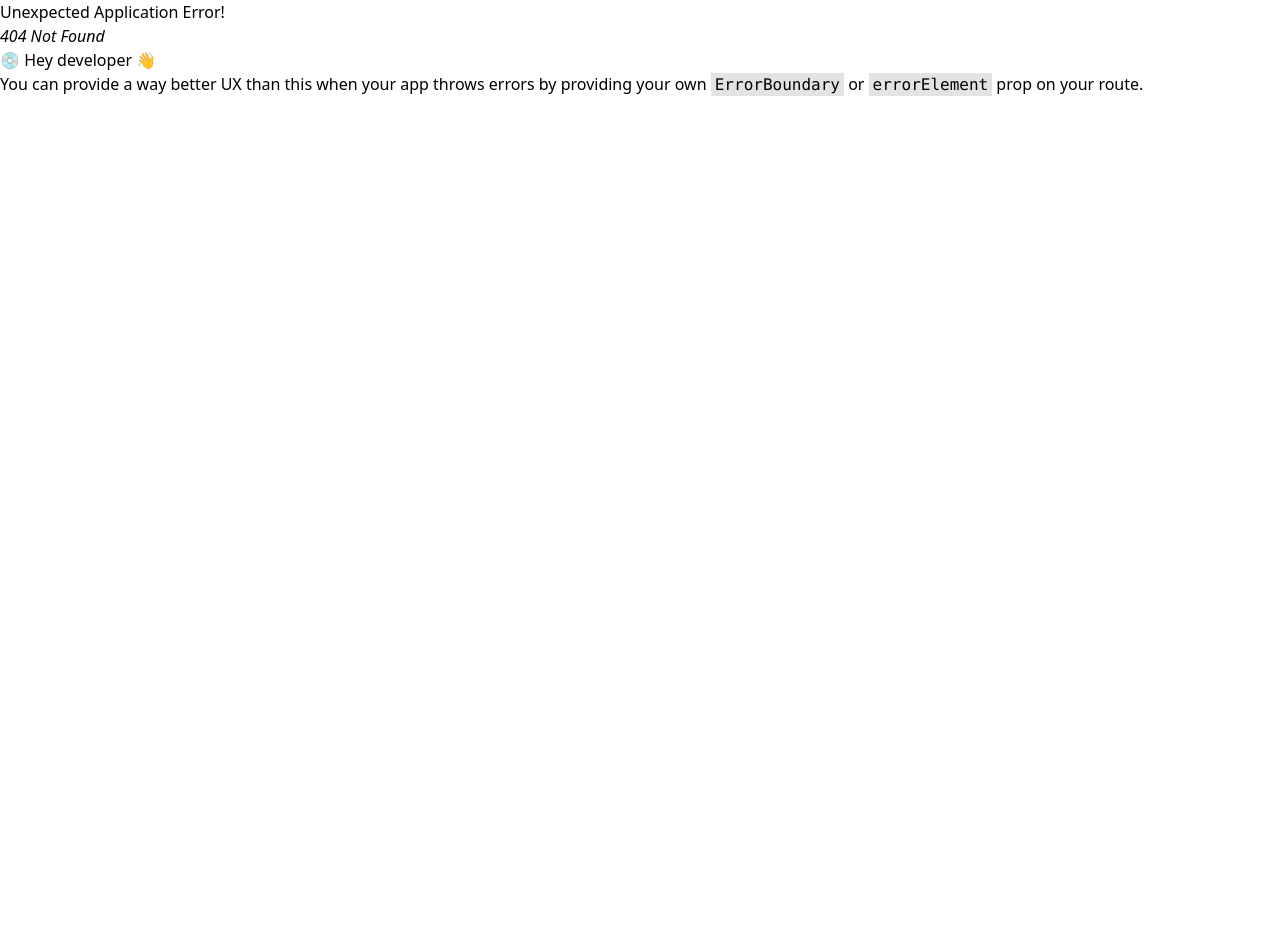
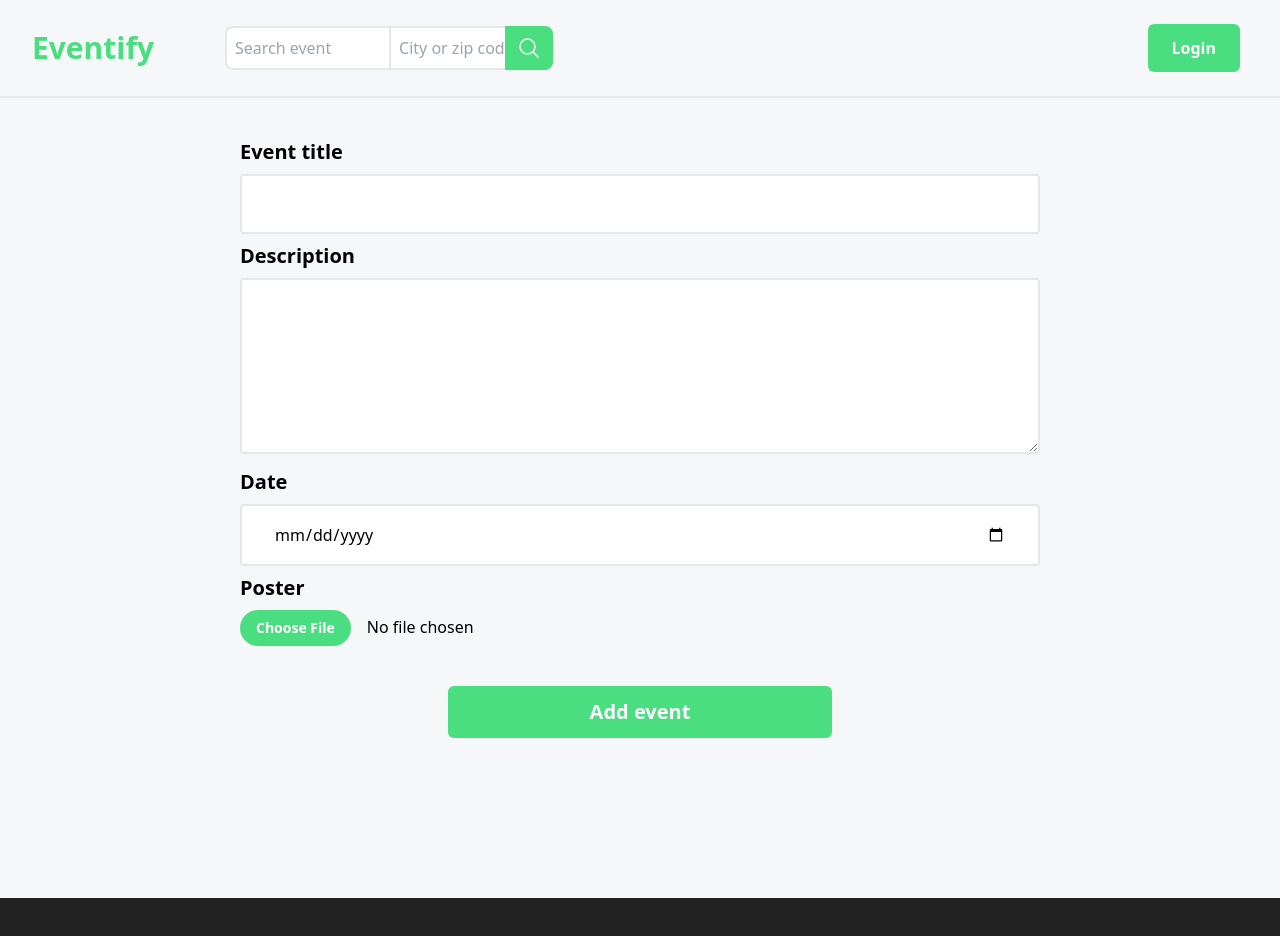
Before and after one commit to Shaymoun/eventify, a React (Vite) app in the folder frontend/: page /add-event in a window 1280 px wide. Before the commit this address had no page. Shown: the top 936 px of the page. Before the commit the page ends 800 px from the top, so only its background shows below. Built offline with nearby package versions, Linux system fonts and the light colour scheme.

Commit message:
feat: Added dummy auth feature using localStorage.

```diff
--- a/frontend/src/App.jsx
+++ b/frontend/src/App.jsx
@@ -16,16 +16,16 @@ function App() {
 			children: [
 				{ index: true, element: <HomePage /> },
 				{ path: "profile", element: <ProfilePage /> },
-
 				{
 					path: "my-events",
 					children: [
 						{ index: true, element: <MyEventsPage /> },
-						{ path: "add-event", element: <AddEventPage /> },
+
 						{ path: ":eventId", element: <EventDetailPage /> },
 						{ path: ":eventId/edit", element: <EditEventPage /> },
 					],
 				},
+				{ path: "add-event", element: <AddEventPage /> },
 			],
 		},
 	])
--- a/frontend/src/components/DesktopNavigation.jsx
+++ b/frontend/src/components/DesktopNavigation.jsx
@@ -1,4 +1,4 @@
-import { useContext } from "react"
+import { useContext, useState } from "react"
 import { Link, NavLink } from "react-router-dom"
 import { EventifyContext } from "../store/eventify-context"
 import SearchBar from "./SearchBar"
@@ -6,8 +6,13 @@ import LogInForm from "./LogInForm"
 import Button from "../ui/Button"
 import Modal from "../ui/Modal"
 
-const DesktopNavigation = () => {
-	const { isLoggedIn } = useContext(EventifyContext)
+const DesktopNavigation = ({
+	isLogInFormVisible,
+	openLogInModal,
+	closeLogInModal,
+}) => {
+	const { isLoggedIn, logOut } = useContext(EventifyContext)
+
 	return (
 		<div className='max-[1024px]:hidden lg:block border-b-2 p-2 bg-primary-bg'>
 			<header className='flex justify-around items-center overflow-x-hidden'>
@@ -37,16 +42,20 @@ const DesktopNavigation = () => {
 									Profile
 								</NavLink>
 							</ul>
-							<Button className='ml-auto mr-8'>Logout</Button>
+							<Button className='ml-auto mr-8' onClick={logOut}>
+								Logout
+							</Button>
 						</div>
 					)}
 					{!isLoggedIn && (
 						<div className='flex'>
-							<Button className='ml-auto mr-8'>Login</Button>
+							<Button className='ml-auto mr-8' onClick={openLogInModal}>
+								Login
+							</Button>
 						</div>
 					)}
-					<Modal>
-						<LogInForm />
+					<Modal open={isLogInFormVisible}>
+						<LogInForm onClose={closeLogInModal} />
 					</Modal>
 				</nav>
 			</header>
--- a/frontend/src/components/LogInForm.jsx
+++ b/frontend/src/components/LogInForm.jsx
@@ -1,11 +1,15 @@
+import { useContext } from "react"
 import Button from "../ui/Button"
 import { XMarkIcon } from "@heroicons/react/24/outline"
+import { EventifyContext } from "../store/eventify-context"
 
-const LogInForm = () => {
+const LogInForm = ({ onClose }) => {
+	const { logIn } = useContext(EventifyContext)
+
 	return (
 		<>
 			<div className='flex justify-end'>
-				<button className="p-1">
+				<button className='p-1' onClick={onClose}>
 					<XMarkIcon className='block h-6 w-6' />
 				</button>
 			</div>
@@ -13,7 +17,7 @@ const LogInForm = () => {
 				Login
 			</h2>
 			<div className='flex justify-center w-full p-4 mx-auto md:p-8 lg:items-center'>
-				<form action='' className='flex flex-col justify-around w-full'>
+				<form className='flex flex-col justify-around w-full' onSubmit={logIn}>
 					<div>
 						<label htmlFor='email' className='block py-2 text-xl font-semibold'>
 							E-mail
--- a/frontend/src/components/MainNavigation.jsx
+++ b/frontend/src/components/MainNavigation.jsx
@@ -1,5 +1,5 @@
 import { Link, NavLink } from "react-router-dom"
-import { useContext } from "react"
+import { useContext, useEffect, useState } from "react"
 import NavigationButton from "../ui/NavigationButton"
 import { EventifyContext } from "../store/eventify-context"
 import SearchButton from "../ui/SearchButton"
@@ -8,10 +8,36 @@ import DesktopNavigation from "./DesktopNavigation"
 import MobileNavigation from "./MobileNavigation"
 
 const MainNavigation = () => {
+	const [isLogInFormVisible, setIsLogInFormVisible] = useState(false)
+	const { isLoggedIn, logIn, logOut } = useContext(EventifyContext)
+
+	const openLogInModal = () => {
+		setIsLogInFormVisible(true)
+	}
+	const closeLogInModal = () => {
+		setIsLogInFormVisible(false)
+	}
+	useEffect(() => {
+		const isLoggedIn = localStorage.getItem("isLoggedIn")
+		if (isLoggedIn === "1") {
+			logIn()
+		} else {
+			logOut()
+		}
+	}, [])
+
 	return (
 		<>
-			<MobileNavigation />
-			<DesktopNavigation />
+			<MobileNavigation
+				isLogInFormVisible={isLogInFormVisible}
+				openLogInModal={openLogInModal}
+				closeLogInModal={closeLogInModal}
+			/>
+			<DesktopNavigation
+				isLogInFormVisible={isLogInFormVisible}
+				openLogInModal={openLogInModal}
+				closeLogInModal={closeLogInModal}
+			/>
 		</>
 	)
 }
--- a/frontend/src/components/MobileNavigation.jsx
+++ b/frontend/src/components/MobileNavigation.jsx
@@ -1,15 +1,21 @@
-import { useContext, useState } from "react"
+import { useContext, useEffect, useState } from "react"
 import { Link, NavLink } from "react-router-dom"
 import { EventifyContext } from "../store/eventify-context"
 import SearchBar from "./SearchBar"
 import NavigationButton from "../ui/NavigationButton"
 import SearchButton from "../ui/SearchButton"
 import Button from "../ui/Button"
+import Modal from "../ui/Modal"
+import LogInForm from "./LogInForm"
 
-const MobileNavigation = () => {
+const MobileNavigation = ({
+	isLogInFormVisible,
+	openLogInModal,
+	closeLogInModal,
+}) => {
 	const [mobileMenuOpen, setMobileMenuOpen] = useState(false)
 	const [searchBarOpen, setSearchBarOpen] = useState(false)
-	const { isLoggedIn } = useContext(EventifyContext)
+	const { isLoggedIn, logOut } = useContext(EventifyContext)
 
 	const toggleMenu = () => {
 		setMobileMenuOpen(menuState => !menuState)
@@ -59,15 +65,30 @@ const MobileNavigation = () => {
 							</NavLink>
 						</ul>
 						<div className='flex w-full h-full justify-center items-start my-8'>
-							<Button>Logout</Button>
+							<Button
+								onClick={() => {
+									logOut()
+									toggleMenu()
+								}}>
+								Logout
+							</Button>
 						</div>
 					</nav>
 				)}
 				{!isLoggedIn && (
 					<div className='flex w-full h-full justify-center items-center'>
-						<Button>Login</Button>
+						<Button
+							onClick={() => {
+								openLogInModal()
+								toggleMenu()
+							}}>
+							Login
+						</Button>
 					</div>
 				)}
+				<Modal open={isLogInFormVisible}>
+					<LogInForm onClose={closeLogInModal} />
+				</Modal>
 			</div>
 		</>
 	)
--- a/frontend/src/store/eventify-context.jsx
+++ b/frontend/src/store/eventify-context.jsx
@@ -13,9 +13,11 @@ const EventifyContextProvider = ({ children }) => {
 
 	const logIn = () => {
 		setIsLoggedIn(true)
+		localStorage.setItem("isLoggedIn","1")
 	}
 	const logOut = () => {
 		setIsLoggedIn(false)
+		localStorage.setItem("isLoggedIn","0")
 	}
 
 	const ctxValue = {
--- a/frontend/src/ui/Modal.jsx
+++ b/frontend/src/ui/Modal.jsx
@@ -1,7 +1,7 @@
 import { useEffect, useRef } from "react"
 import { createPortal } from "react-dom"
 
-const Modal = ({ children, open = true, onClose }) => {
+const Modal = ({ children, open, onClose }) => {
 	const dialog = useRef()
 
 	useEffect(() => {
```
